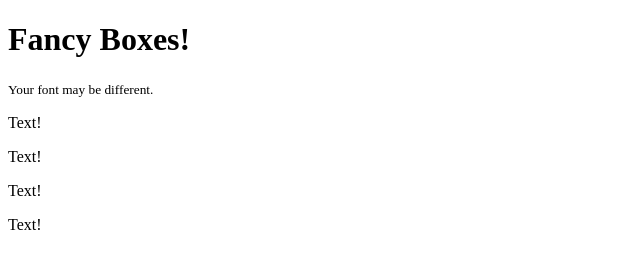
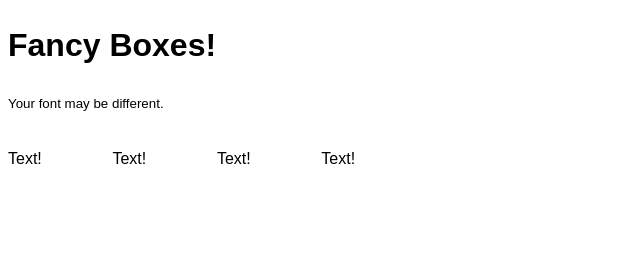
Before and after one commit to bxb760/exercise-9, a plain HTML site: page 02-fancy-boxes/index.html in a window 1280 px wide. Shown: the whole page, without its empty margins (0-640 px from the left). Drawn offline with Linux system fonts and the light colour scheme.

Commit message:
Update index.html

```diff
--- a/02-fancy-boxes/index.html
+++ b/02-fancy-boxes/index.html
@@ -3,7 +3,7 @@
   <head>
     <meta charset="UTF-8" />
     <title>Fancy Boxes</title>
-    <link href="css/style.css" ref"style.sheet">
+    <link href="css/style.css" rel="stylesheet">
   </head>
 
   <body>
```
